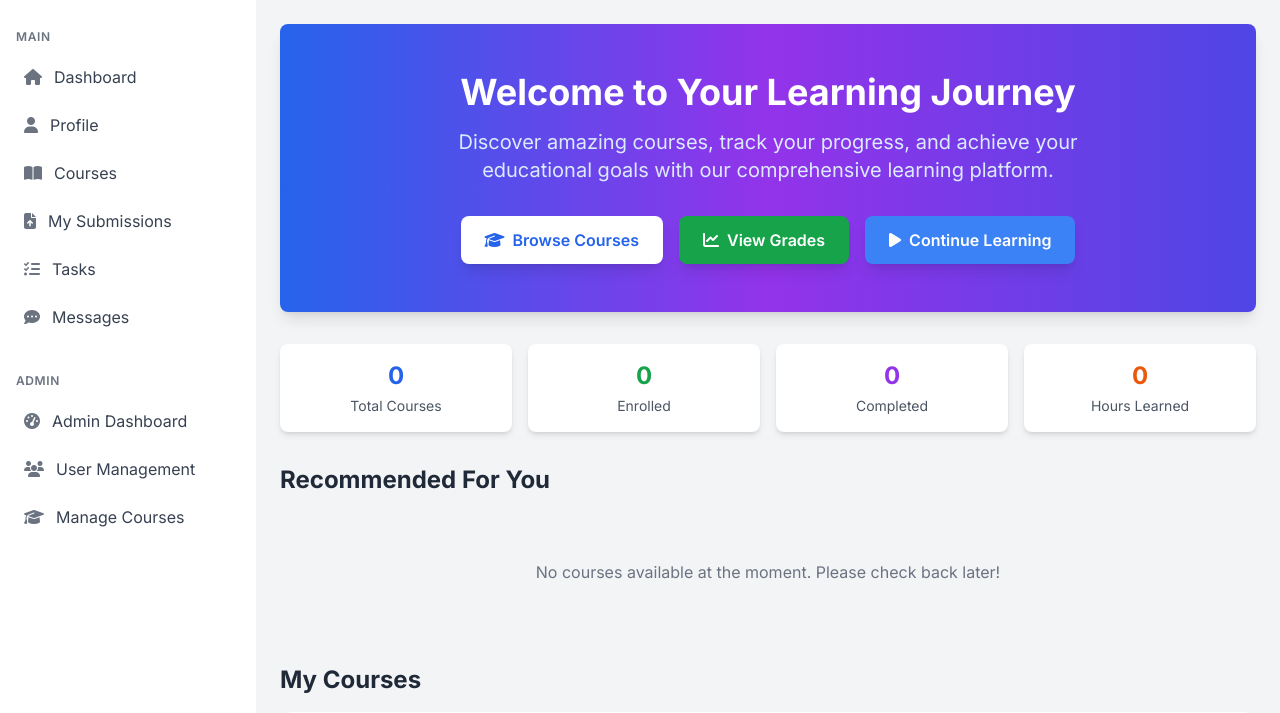
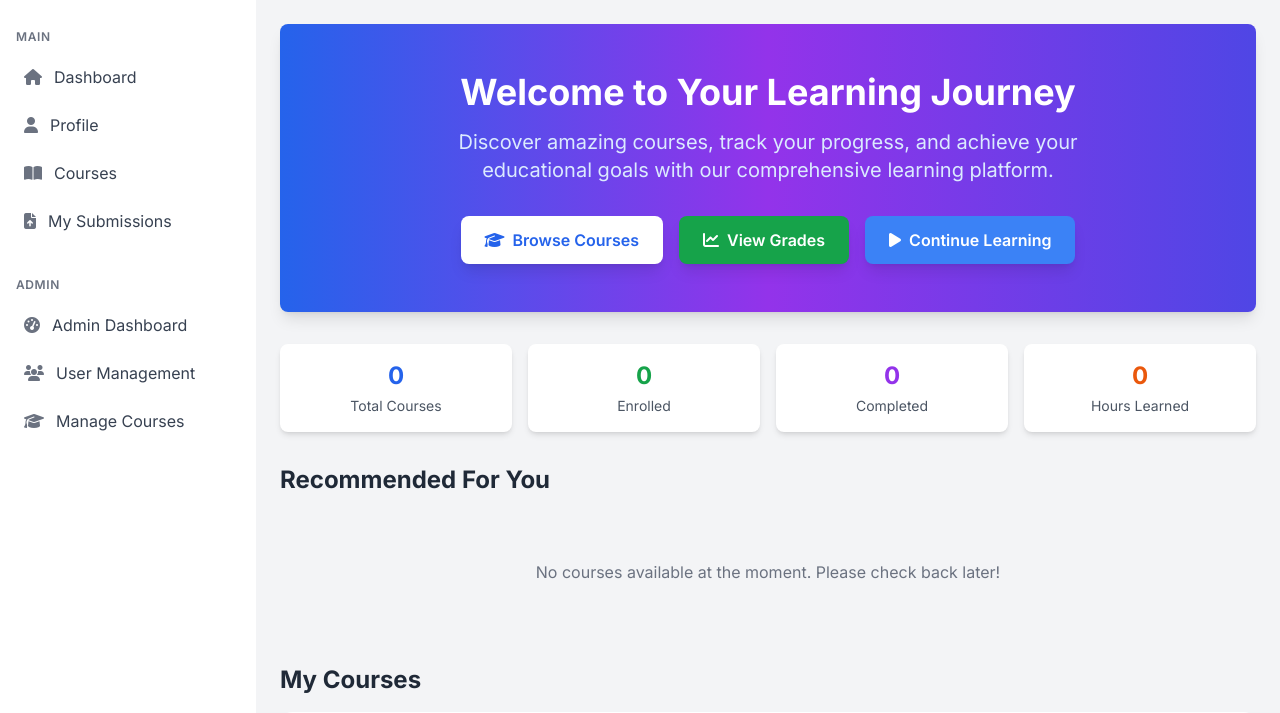
Before and after one commit to navadeep0508/ravn, a Flask app: page / in a window 1280 px wide. Shown: the part 64-777 px from the top of the page. Run offline with Flask 3, Linux system fonts and the light colour scheme; the visitor is signed in with stand-in values (Sample User, id 1); data that the repository does not hold is empty; some libraries are stand-ins or nearby versions.

Commit message:
Initial commit:ravn

```diff
--- a/templates/dashboard_base.html
+++ b/templates/dashboard_base.html
@@ -28,14 +28,7 @@
                 <i class="fas fa-file-upload mr-3 text-gray-500"></i>
                 <span>My Submissions</span>
             </a>
-            <a href="#" class="flex items-center px-6 py-3 text-gray-700 hover:bg-gray-100 {% if request.endpoint == 'tasks' %} bg-gray-200 {% endif %}">
-                <i class="fas fa-tasks mr-3 text-gray-500"></i>
-                <span>Tasks</span>
-            </a>
-            <a href="#" class="flex items-center px-6 py-3 text-gray-700 hover:bg-gray-100 {% if request.endpoint == 'messages' %} bg-gray-200 {% endif %}">
-                <i class="fas fa-comment-dots mr-3 text-gray-500"></i>
-                <span>Messages</span>
-            </a>
+
 
 
             <!-- Role-based Panel Section (only for teachers and admins) -->
```
